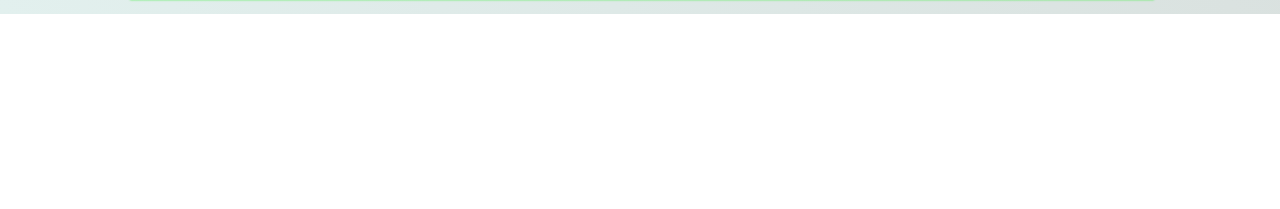
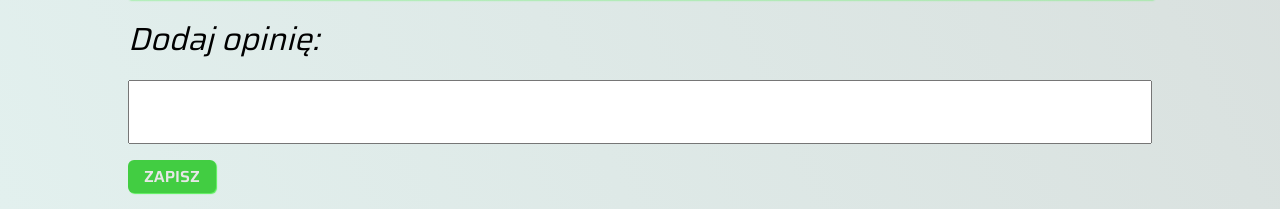
Before and after one commit to Dawdol135711/Projekt-1, a plain HTML site: page index.html in a window 1280 px wide. Shown: the part 7828-8037 px from the top of the page. Before the commit the page ends 7842 px from the top, so only its background shows below. Drawn offline with Linux system fonts and the light colour scheme; a web font is replaced by a local one.

Commit message:
Addes form for adding opinions with basic styles

```diff
--- a/index.html
+++ b/index.html
@@ -371,6 +371,11 @@
 						</li>
 					</ul>
 				</div>
+				<div class="opinion-add"><h4>Dodaj opinię:</h4>
+				<form action="">
+					<input type="text" name="" id="">
+					<button>Zapisz</button>
+				</form></div>
 			</section>
 		</main>
 	</body>
--- a/style.css
+++ b/style.css
@@ -391,3 +391,44 @@ h2.opinions {
 	font-family: "Saira";
 	font-style: italic;
 }
+.opinion-add{
+	width:80%;
+	margin:0 auto;
+
+}
+.opinion-add h4{
+	font-size: 2rem;
+	font-weight: 300;
+	margin-bottom:1rem;
+	font-family: 'saira',sans-serif;
+	font-style: italic;
+}
+.opinion-add form{
+	width:100%;
+}
+.opinion-add form input{
+	display:block;
+	width:100%;
+	height:4rem;
+}
+.opinion-add button{
+	color: var(--color-1);
+	background-color: var(--color-4);
+	font-size: 1rem;
+	text-transform: uppercase;
+	font-family:'Saira',sans-serif;
+	font-weight: 600;
+	padding:0.25rem 1rem;
+	margin: 1rem 0;
+	border-radius: 6px;
+	box-shadow: 1px 1px 1px var(--color-5);
+	border:none;
+	cursor:pointer;
+	transition-property:background-color,color;
+	transition-duration: 0.3s;
+
+}
+.opinion-add button:hover{
+	background-color: var(--color-5);
+	color:white;
+}
```
